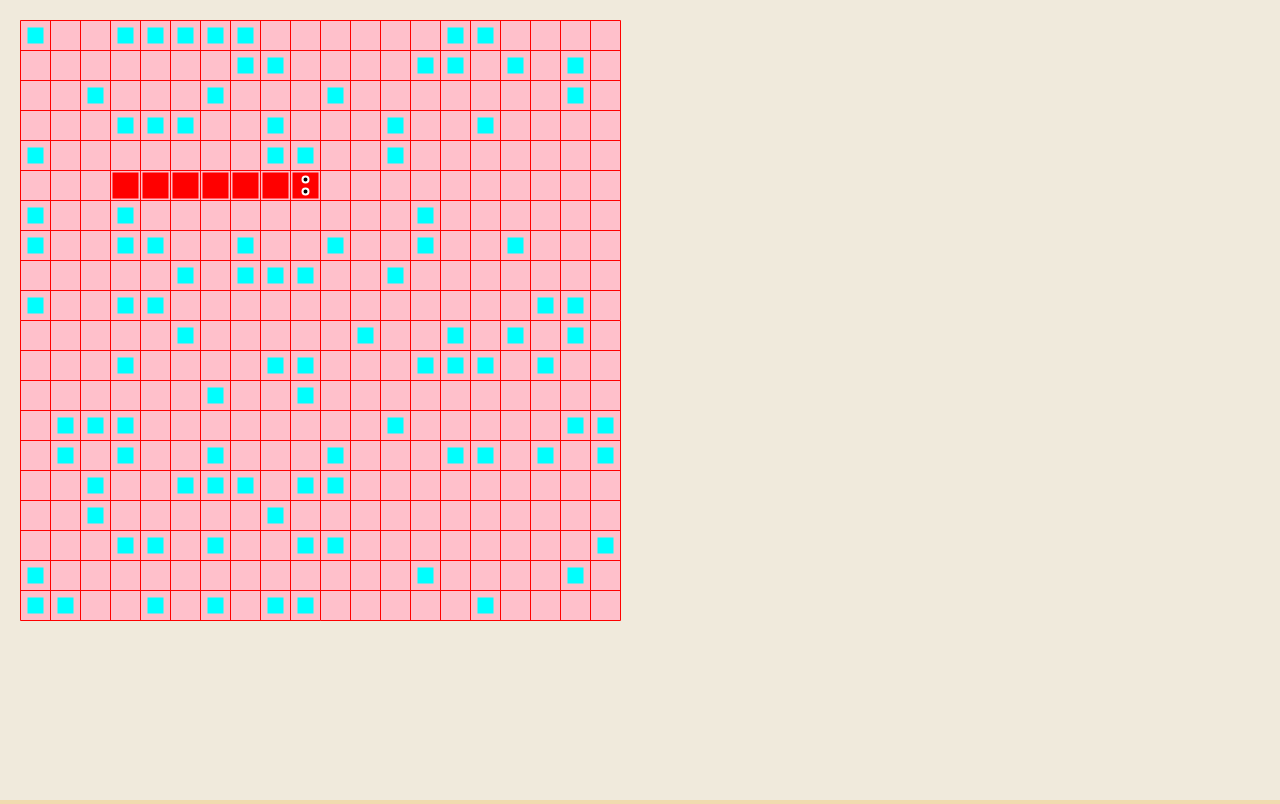
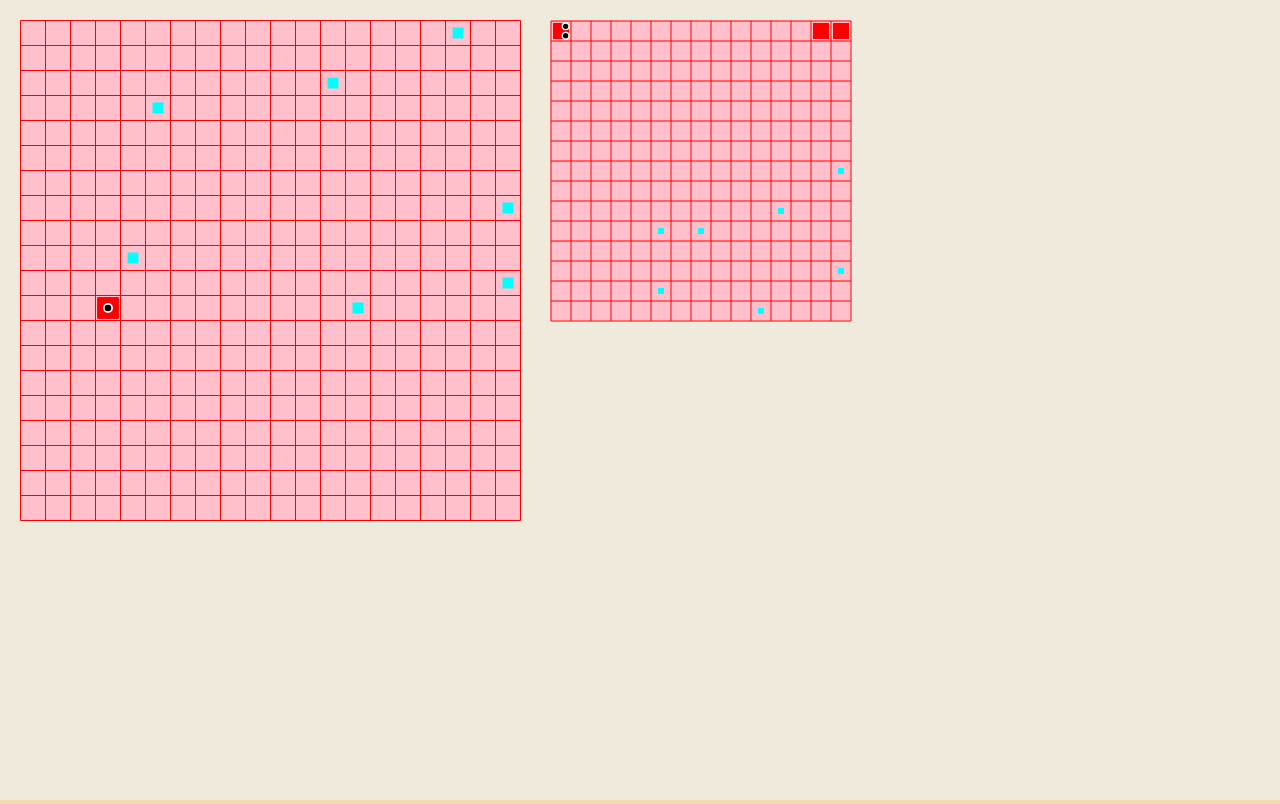
Before and after one commit to csurgay/snake, a plain HTML site: page index.html in a window 1280 px wide. Drawn offline with Linux system fonts and the light colour scheme.

Commit message:
Mulitgame

```diff
--- /dev/null
+++ b/js/board.js
@@ -0,0 +1,35 @@
+class Board {
+    constructor(x,y,bx,by,bd) {
+        this.x=x;
+        this.y=y;
+        this.bx=bx;
+        this.by=by;
+        this.bd=bd;
+        this.b=[];
+        this.init();
+    }
+    init() {
+        for (let i=0; i<this.by; i++) {
+            this.b.push([]);
+            for (let j=0; j<this.bx; j++) {
+                this.b[i].push(' ');
+            }
+        }
+    }
+    draw() {
+        ctx.fillStyle = color.CANVAS;
+        ctx.fillRect(this.x, this.y,
+            this.bx*this.bd, this.by*this.bd);
+        ctx.translate(0.5, 0.5);
+        ctx.beginPath();
+        ctx.strokeStyle = color.INK;
+        ctx.lineWidth=1;
+        for (let i=0; i<=this.bx; i++) {
+            ctx.moveTo(this.x,this.y+i*this.bd);
+            ctx.lineTo(this.x+this.bx*this.bd,this.y+i*this.bd);
+            ctx.moveTo(this.x+i*this.bd,this.y);
+            ctx.lineTo(this.x+i*this.bd,this.y+this.by*this.bd);
+        }
+        ctx.stroke();
+    }
+}
--- /dev/null
+++ b/js/food.js
@@ -0,0 +1,31 @@
+class Food {
+    constructor(board,nFood) {
+        this.nFood=nFood;
+        this.board=board;
+        this.init();
+    }
+    init() {
+        for (var i=0; i<this.nFood; i++) {
+            this.addOneFood();
+        }
+    }
+    addOneFood() {
+        var nf; //newfood
+        do {
+            nf=[rand(this.board.bx),
+                rand(this.board.by)];
+        } while (this.board.b[nf[1]][nf[0]] != " ");
+        this.board.b[nf[1]][nf[0]] = "F"
+    }
+    draw() {
+        ctx.fillStyle = color.FOOD;
+        for (var i=0; i<this.board.by; i++) {
+            for (var j=0; j<this.board.bx; j++) {
+                if (this.board.b[i][j]=="F")
+                ctx.fillRect(this.board.x+j*this.board.bd+7,
+                this.board.y+i*this.board.bd+7,
+                this.board.bd-14, this.board.bd-14);
+            }
+        }
+    }
+}
--- /dev/null
+++ b/js/game.js
@@ -0,0 +1,32 @@
+class Game {
+    constructor(x,y,bx,by,bd) {
+        this.x=x;
+        this.y=y;
+        this.bx=bx;
+        this.by=by;
+        this.bd=bd;
+        this.board=new Board(x,y,bx,by,bd);
+        this.food=new Food(this.board,7);
+        this.snake=new Snake(this.board,this.food);
+        this.running=true;
+    }
+    draw() {
+        this.board.draw();
+        this.food.draw();
+        this.snake.draw();
+    }
+    keyupevent(e) {
+        if (e.keyCode==32) { this.running=!this.running; if (this.running) animate(); }
+        if (e.keyCode==38) { this.snake.dx=0; this.snake.dy=-1; }
+        if (e.keyCode==40) { this.snake.dx=0; this.snake.dy=1; }
+        if (e.keyCode==37) { this.snake.dx=-1; this.snake.dy=0; }
+        if (e.keyCode==39) { this.snake.dx=1; this.snake.dy=0; }
+    }
+    step() {
+        this.snake.step();
+        this.snake.checkFood();
+        if (this.snake.checkDeath()) {
+            alert("Szegényke magába harapott...!");
+        }
+    }
+}
--- /dev/null
+++ b/js/main.js
@@ -0,0 +1,29 @@
+const canvas=document.getElementById("boricanvas");
+const ctx=canvas.getContext("2d");
+var ww=window.innerWidth, wh=window.innerHeight;
+addEventListener('keyup', keyupevent);
+
+var ms, tLastStep=0, tStepDelay=200;
+
+const games=[];
+const color=new Color();
+games.push(new Game(20,20,20,20,25));
+games.push(new Game(550,20,15,15,20));
+
+animate();
+
+function animate() {
+    canvas.width=window.innerWidth;
+    canvas.height=window.innerHeight;
+    ms=Date.now();
+    games.forEach(g=>g.draw());
+    if (ms>tLastStep+tStepDelay) {
+        games.forEach(g=>g.step());
+        tLastStep=ms;
+    }
+    if (games[0].running) requestAnimationFrame(animate);
+}
+
+function rand(n) {
+    return Math.floor(n*Math.random());
+}
--- /dev/null
+++ b/js/snake.js
@@ -0,0 +1,83 @@
+class Snake {
+    constructor(board,food) {
+        this.s=[];
+        this.board=board;
+        this.food=food;
+        this.dx=rand(3)-1;
+        this.dy=this.dx==0?rand(3)-1:0;
+        this.enlarge=false;
+        this.init(1+rand(4),rand(this.board.bx),
+            rand(this.board.by),this.dx,this.dy);
+    }
+    init(l,x,y,dx,dy) {
+        for (let i=0; i<l; i++) {
+            this.s.push([x,y]);
+            x-=dx;
+            y-=dy;
+        }
+    }
+    draw() {
+        // Draw the snake
+        ctx.fillStyle = color.INK;
+        for (var i=0; i<this.s.length; i++) {
+            ctx.fillRect(this.board.x+this.s[i][0]*this.board.bd+2,
+                this.board.y+this.s[i][1]*this.board.bd+2,
+                this.board.bd-4, this.board.bd-4);
+        }
+        // Draw the eyes
+        var bd=this.board.bd, de=bd*7/30, be=bd*7/30, r1=bd*6/30, r2=bd*4/30;
+        ctx.beginPath();
+        ctx.fillStyle=color.EYE;
+        var x=this.s[0][0], y=this.s[0][1];
+        x=this.board.x+x*this.board.bd+this.board.bd/2;
+        y=this.board.y+y*this.board.bd+this.board.bd/2;
+        ctx.arc(x-de*this.dy+be*this.dx,
+            y-de*this.dx+be*this.dy,r1,0,2*Math.PI);
+        ctx.arc(x+de*this.dy+be*this.dx,
+            y+de*this.dx+be*this.dy,r1,0,2*Math.PI);
+        ctx.fill();
+        ctx.beginPath();
+        ctx.fillStyle=color.PUPIL;
+        ctx.arc(x-de*this.dy+be*this.dx,
+            y-de*this.dx+be*this.dy,r2,0,2*Math.PI);
+        ctx.arc(x+de*this.dy+be*this.dx,
+            y+de*this.dx+be*this.dy,r2,0,2*Math.PI);
+        ctx.fill();
+    }
+    step() {
+        var lastX=this.s[this.s.length-1][0];
+        var lastY=this.s[this.s.length-1][1];
+        for (var i=this.s.length-1; i>0; i--) {
+            this.s[i][0]=this.s[i-1][0];
+            this.s[i][1]=this.s[i-1][1];
+        }
+        this.s[0][0]+=this.dx;
+        if (this.s[0][0]==this.board.bx) this.s[0][0]=0;
+        if (this.s[0][0]==-1) this.s[0][0]=this.board.bx-1;
+        this.s[0][1]+=this.dy;
+        if (this.s[0][1]==this.board.by) this.s[0][1]=0;
+        if (this.s[0][1]==-1) this.s[0][1]=this.board.by-1;
+        if (this.enlarge) {
+            this.s.push([lastX,lastY]);
+            this.enlarge=false;
+        }
+    }
+    checkFood() {
+        if (this.board.b[this.s[0][1]][this.s[0][0]] == "F") {
+            this.board.b[this.s[0][1]][this.s[0][0]] = " ";
+            this.food.addOneFood();
+            this.enlarge=true;
+        }
+    }
+    checkSnake(pos,begin) {
+        for (var i=begin; i<this.s.length; i++) {
+            if (pos[0]==this.s[i][0] && pos[1]==this.s[i][1]) {
+                return true;
+            }
+        }
+        return false;
+    }
+    checkDeath() {
+        return this.checkSnake(this.s[0],1);
+    }
+}
--- /dev/null
+++ b/js/util.js
@@ -0,0 +1,17 @@
+class Color {
+    constructor() {
+        this.CANVAS="pink";
+        this.INK="red";
+        this.FOOD="cyan";
+        this.EYE="white";
+        this.PUPIL="black";
+    }
+}
+
+function keyupevent(e) {
+    games.forEach(g=>g.keyupevent(e));
+}
+
+function rand(n) {
+    return Math.floor(n*Math.random());
+}
--- a/snake.js
+++ /dev/null
@@ -1,210 +0,0 @@
-const COLOR_CANVAS="pink";
-const COLOR_INK="red";
-const COLOR_FOOD="cyan";
-const COLOR_EYE="white";
-const COLOR_PUPIL="black";
-const canvas=document.getElementById("boricanvas");
-const ctx=canvas.getContext("2d");
-var ww=window.innerWidth, wh=window.innerHeight;
-addEventListener('keyup', keyupevent);
-console.log("Start");
-
-function keyupevent(e) {
-    game.keyupevent(e);
-}
-
-class Game {
-    constructor(x,y,bx,by,bd) {
-        this.x=x;
-        this.y=y;
-        this.bx=bx;
-        this.by=by;
-        this.bd=bd;
-        this.board=new Board(x,y,bx,by,bd);
-        this.food=new Food(this.board,100);
-        this.snake=new Snake(this.board,this.food,3,5,5,1,0);
-    }
-    draw() {
-        this.board.draw();
-        this.food.draw();
-        this.snake.draw();
-    }
-    keyupevent(e) {
-        if (e.keyCode==38) { this.snake.dx=0; this.snake.dy=-1; }
-        if (e.keyCode==40) { this.snake.dx=0; this.snake.dy=1; }
-        if (e.keyCode==37) { this.snake.dx=-1; this.snake.dy=0; }
-        if (e.keyCode==39) { this.snake.dx=1; this.snake.dy=0; }
-    }
-    step() {
-        this.snake.step();
-        this.snake.checkFood();
-        if (this.snake.checkDeath()) {
-            alert("Szegényke magába harapott...!");
-        }
-    }
-}
-
-class Board {
-    constructor(x,y,bx,by,bd) {
-        this.x=x;
-        this.y=y;
-        this.bx=bx;
-        this.by=by;
-        this.bd=bd;
-        this.b=[];
-        this.init();
-    }
-    init() {
-        for (let i=0; i<this.by; i++) {
-            this.b.push([]);
-            for (let j=0; j<this.bx; j++) {
-                this.b[i].push(' ');
-            }
-        }
-    }
-    draw() {
-        ctx.fillStyle = COLOR_CANVAS;
-        ctx.fillRect(this.x, this.y,
-            this.bx*this.bd, this.by*this.bd);
-        ctx.translate(0.5, 0.5);
-        ctx.beginPath();
-        ctx.strokeStyle = COLOR_INK;
-        ctx.lineWidth=1;
-        for (let i=0; i<=this.bx; i++) {
-            ctx.moveTo(this.x,this.y+i*this.bd);
-            ctx.lineTo(this.x+this.bx*this.bd,this.y+i*this.bd);
-            ctx.moveTo(this.x+i*this.bd,this.y);
-            ctx.lineTo(this.x+i*this.bd,this.y+this.by*this.bd);
-        }
-        ctx.stroke();
-    }
-}
-
-class Food {
-    constructor(board,nFood) {
-        this.nFood=nFood;
-        this.board=board;
-        this.init();
-    }
-    init() {
-        for (var i=0; i<this.nFood; i++) {
-            this.addOneFood();
-        }
-    }
-    addOneFood() {
-        var nf; //newfood
-        do {
-            nf=[Math.floor(this.board.bx*Math.random()),
-                Math.floor(this.board.by*Math.random())];
-        } while (this.board.b[nf[1]][nf[0]] != " ");
-        this.board.b[nf[1]][nf[0]] = "F"
-    }
-    draw() {
-        ctx.fillStyle = COLOR_FOOD;
-        for (var i=0; i<this.board.by; i++) {
-            for (var j=0; j<this.board.bx; j++) {
-                if (this.board.b[i][j]=="F")
-                ctx.fillRect(this.board.x+j*this.board.bd+7,
-                this.board.y+i*this.board.bd+7,
-                this.board.bd-14, this.board.bd-14);
-            }
-        }
-    }
-}
-
-class Snake {
-    constructor(board,food,l,x,y,dx,dy) {
-        this.s=[];
-        this.board=board;
-        this.food=food;
-        this.dx=dx;
-        this.dy=dy;
-        this.enlarge=false;
-        this.init(l,x,y,dx,dy);
-    }
-    init(l,x,y,dx,dy) {
-        for (let i=0; i<l; i++) {
-            this.s.push([x,y]);
-            x-=dx;
-            y-=dy;
-        }
-    }
-    draw() {
-        // Draw the snake
-        ctx.fillStyle = COLOR_INK;
-        for (var i=0; i<this.s.length; i++) {
-            ctx.fillRect(this.board.x+this.s[i][0]*this.board.bd+2,
-                this.board.y+this.s[i][1]*this.board.bd+2,
-                this.board.bd-4, this.board.bd-4);
-        }
-        // Draw the eyes
-        var de=6;
-        ctx.beginPath();
-        ctx.fillStyle=COLOR_EYE;
-        var x=this.s[0][0], y=this.s[0][1];
-        x=this.board.x+x*this.board.bd+this.board.bd/2;
-        y=this.board.y+y*this.board.bd+this.board.bd/2;
-        ctx.arc(x-de*this.dy,y-de*this.dx,4,0,2*Math.PI);
-        ctx.arc(x+de*this.dy,y+de*this.dx,4,0,2*Math.PI);
-        ctx.fill();
-        ctx.beginPath();
-        ctx.fillStyle=COLOR_PUPIL;
-        ctx.arc(x-de*this.dy,y-de*this.dx,2,0,2*Math.PI);
-        ctx.arc(x+de*this.dy,y+de*this.dx,2,0,2*Math.PI);
-        ctx.fill();
-    }
-    step() {
-        var lastX=this.s[this.s.length-1][0];
-        var lastY=this.s[this.s.length-1][1];
-        for (var i=this.s.length-1; i>0; i--) {
-            this.s[i][0]=this.s[i-1][0];
-            this.s[i][1]=this.s[i-1][1];
-        }
-        this.s[0][0]+=this.dx;
-        if (this.s[0][0]==this.board.bx) this.s[0][0]=0;
-        if (this.s[0][0]==-1) this.s[0][0]=this.board.bx-1;
-        this.s[0][1]+=this.dy;
-        if (this.s[0][1]==this.board.by) this.s[0][1]=0;
-        if (this.s[0][1]==-1) this.s[0][1]=this.board.by-1;
-        if (this.enlarge) {
-            this.s.push([lastX,lastY]);
-            this.enlarge=false;
-        }
-    }
-    checkFood() {
-        if (this.board.b[this.s[0][1]][this.s[0][0]] == "F") {
-            this.board.b[this.s[0][1]][this.s[0][0]] = " ";
-            this.food.addOneFood();
-            this.enlarge=true;
-        }
-    }
-    checkSnake(pos,begin) {
-        for (var i=begin; i<this.s.length; i++) {
-            if (pos[0]==this.s[i][0] && pos[1]==this.s[i][1]) {
-                return true;
-            }
-        }
-        return false;
-    }
-    checkDeath() {
-        return this.checkSnake(this.s[0],1);
-    }
-}
-
-var ms, tLastStep=0, tStepDelay=200;
-
-const game=new Game(20,20,20,20,30);
-
-function animate() {
-    canvas.width=window.innerWidth;
-    canvas.height=window.innerHeight;
-    ms=Date.now();
-    game.draw();
-    if (ms>tLastStep+tStepDelay) {
-        game.step();
-        tLastStep=ms;
-    }
-    requestAnimationFrame(animate);
-}
-
-animate();
```
Also changed, not shown: index.html (+6 -1 lines).
